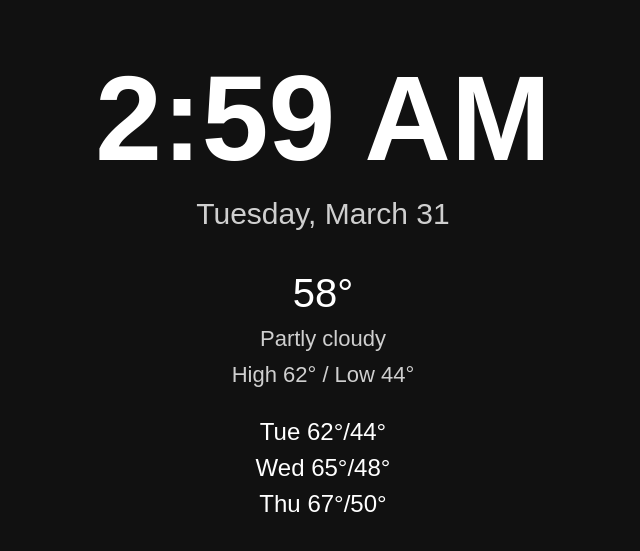
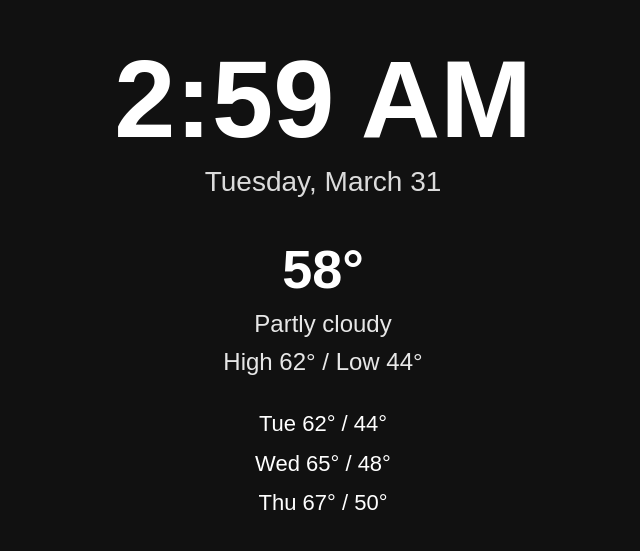
Before and after one commit to rzweig95-lang/Ipad-Clock, a plain HTML site: page index.html in a window 1280 px wide. Shown: the part 117-668 px from the top of the page, without its empty margins (317-957 px from the left). Drawn offline with Linux system fonts and the light colour scheme.

Commit message:
index.html

```diff
--- a/index.html
+++ b/index.html
@@ -1,158 +1,162 @@
 <!DOCTYPE html>
 <html>
 <head>
-
+<meta charset="utf-8">
+<meta name="viewport" content="width=device-width, initial-scale=1.0">
 <meta name="apple-mobile-web-app-capable" content="yes">
 <meta name="apple-mobile-web-app-status-bar-style" content="black">
-
-<meta name="viewport" content="width=device-width, initial-scale=1">
-
 <title>Clock</title>
 
 <style>
-
-body{
-margin:0;
-background:#111;
-color:white;
-font-family:Arial;
-text-align:center;
+html, body {
+  margin: 0;
+  padding: 0;
+  width: 100%;
+  height: 100%;
+  background: #111;
+  color: #fff;
+  font-family: Arial, Helvetica, sans-serif;
+  overflow: hidden;
 }
 
-.container{
-position:absolute;
-top:50%;
-left:50%;
-transform:translate(-50%,-50%);
-width:90%;
+.wrapper {
+  position: absolute;
+  top: 50%;
+  left: 50%;
+  width: 90%;
+  transform: translate(-50%, -50%);
+  text-align: center;
 }
 
-.time{
-font-size:120px;
-font-weight:bold;
+.time {
+  font-size: 110px;
+  font-weight: bold;
+  line-height: 1;
 }
 
-.date{
-font-size:30px;
-margin-top:10px;
-opacity:.8;
+.date {
+  font-size: 28px;
+  margin-top: 12px;
+  opacity: 0.85;
 }
 
-.weather{
-margin-top:40px;
-font-size:40px;
+.weather {
+  margin-top: 40px;
 }
 
-.small{
-font-size:22px;
-opacity:.8;
-margin-top:10px;
+.temp {
+  font-size: 54px;
+  font-weight: bold;
 }
 
-.forecast{
-margin-top:30px;
-font-size:24px;
+.desc, .hilo {
+  font-size: 24px;
+  margin-top: 10px;
+  opacity: 0.9;
 }
 
-.day{
-margin-top:8px;
+.forecast {
+  margin-top: 28px;
+  font-size: 22px;
+  line-height: 1.8;
 }
-
 </style>
-
 </head>
 
 <body>
+<div class="wrapper">
+  <div id="time" class="time">--:--</div>
+  <div id="date" class="date">Loading date...</div>
 
-<div class="container">
+  <div class="weather">
+    <div id="temp" class="temp">--°</div>
+    <div id="desc" class="desc">Loading weather...</div>
+    <div id="hilo" class="hilo"></div>
+  </div>
 
-<div id="time" class="time">--:--</div>
-
-<div id="date" class="date"></div>
-
-<div class="weather">
-
-<div id="temp">--°</div>
-
-<div id="desc" class="small">Loading weather...</div>
-
-<div id="hiLo" class="small"></div>
-
-</div>
-
-<div class="forecast">
-
-<div id="day1" class="day"></div>
-<div id="day2" class="day"></div>
-<div id="day3" class="day"></div>
-
-</div>
-
+  <div class="forecast">
+    <div id="day1"></div>
+    <div id="day2"></div>
+    <div id="day3"></div>
+  </div>
 </div>
 
 <script>
-
-function updateClock(){
-
-var now=new Date();
-
-var h=now.getHours();
-var m=now.getMinutes();
-
-var ampm=h>=12?"PM":"AM";
-
-var dh=h%12;
-if(dh===0) dh=12;
-
-if(m<10) m="0"+m;
-
-document.getElementById("time").innerHTML=dh+":"+m+" "+ampm;
-
-document.getElementById("date").innerHTML=
-now.toLocaleDateString(undefined,{
-weekday:'long',
-month:'long',
-day:'numeric'
-});
-
+function pad(n) {
+  return n < 10 ? "0" + n : "" + n;
 }
 
-function loadWeather(){
+function monthName(i) {
+  var months = [
+    "January","February","March","April","May","June",
+    "July","August","September","October","November","December"
+  ];
+  return months[i];
+}
 
-fetch("weather.json")
-.then(r=>r.json())
-.then(data=>{
+function dayName(i) {
+  var days = [
+    "Sunday","Monday","Tuesday","Wednesday","Thursday","Friday","Saturday"
+  ];
+  return days[i];
+}
 
-document.getElementById("temp").innerHTML=data.temp+"°";
+function updateClock() {
+  var now = new Date();
+  var h = now.getHours();
+  var m = now.getMinutes();
+  var ampm = h >= 12 ? "PM" : "AM";
+  var dh = h % 12;
+  if (dh === 0) dh = 12;
 
-document.getElementById("desc").innerHTML=data.desc;
+  document.getElementById("time").innerHTML = dh + ":" + pad(m) + " " + ampm;
+  document.getElementById("date").innerHTML =
+    dayName(now.getDay()) + ", " + monthName(now.getMonth()) + " " + now.getDate();
+}
 
-document.getElementById("hiLo").innerHTML=
-"High "+data.high+"° / Low "+data.low+"°";
+function loadWeather() {
+  var xhr = new XMLHttpRequest();
+  xhr.open("GET", "weather.json", true);
 
-document.getElementById("day1").innerHTML=
-data.days[0].name+" "+data.days[0].high+"°/"+data.days[0].low+"°";
+  xhr.onreadystatechange = function () {
+    if (xhr.readyState !== 4) return;
 
-document.getElementById("day2").innerHTML=
-data.days[1].name+" "+data.days[1].high+"°/"+data.days[1].low+"°";
+    if (xhr.status >= 200 && xhr.status < 300) {
+      try {
+        var data = JSON.parse(xhr.responseText);
 
-document.getElementById("day3").innerHTML=
-data.days[2].name+" "+data.days[2].high+"°/"+data.days[2].low+"°";
+        document.getElementById("temp").innerHTML = data.temp + "°";
+        document.getElementById("desc").innerHTML = data.desc;
+        document.getElementById("hilo").innerHTML = "High " + data.high + "° / Low " + data.low + "°";
 
-});
+        document.getElementById("day1").innerHTML =
+          data.days[0].name + "  " + data.days[0].high + "° / " + data.days[0].low + "°";
 
+        document.getElementById("day2").innerHTML =
+          data.days[1].name + "  " + data.days[1].high + "° / " + data.days[1].low + "°";
+
+        document.getElementById("day3").innerHTML =
+          data.days[2].name + "  " + data.days[2].high + "° / " + data.days[2].low + "°";
+      } catch (e) {
+        document.getElementById("desc").innerHTML = "Weather file error";
+      }
+    } else {
+      document.getElementById("desc").innerHTML = "Could not load weather.json";
+    }
+  };
+
+  xhr.onerror = function () {
+    document.getElementById("desc").innerHTML = "Weather load failed";
+  };
+
+  xhr.send();
 }
 
 updateClock();
-
-setInterval(updateClock,60000);
-
 loadWeather();
 
-setInterval(loadWeather,600000);
-
+setInterval(updateClock, 30000);
+setInterval(loadWeather, 600000);
 </script>
-
 </body>
-
 </html>
```
